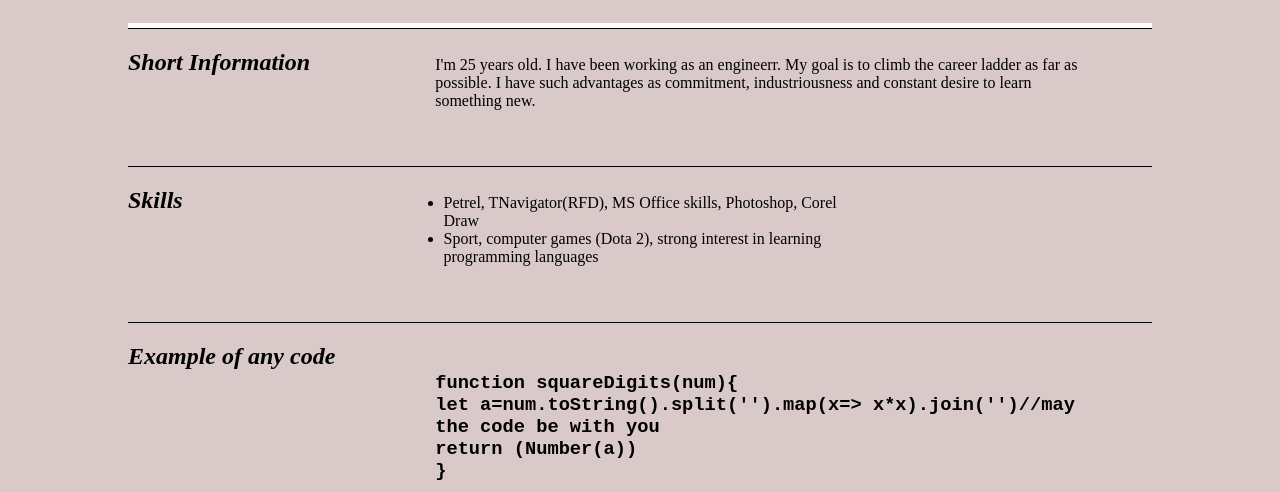
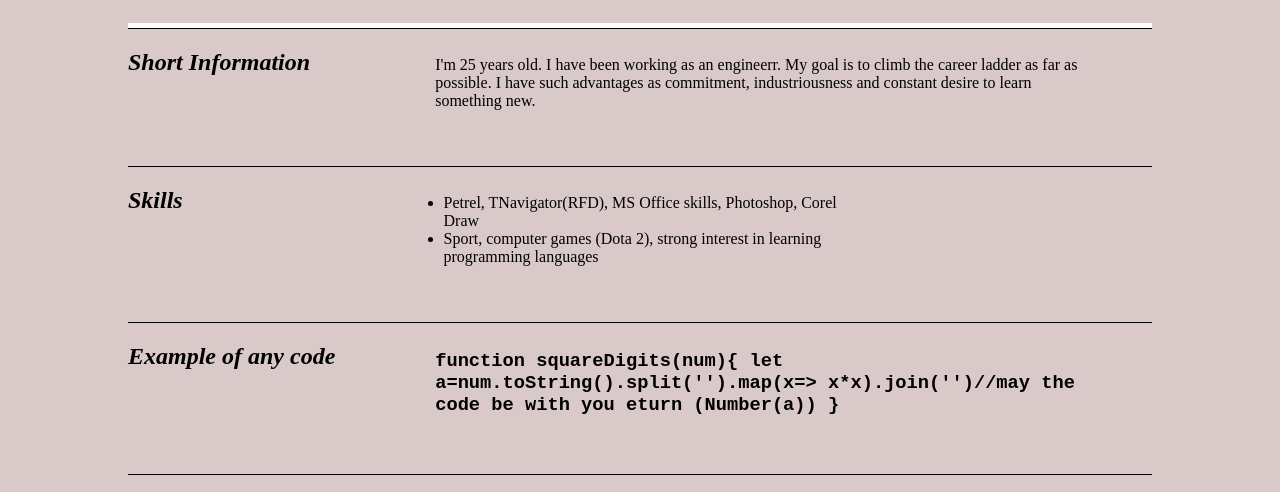
Before and after one commit to alexanderson0708/rsschool-cv1, a plain HTML site: page index.html in a window 1280 px wide. Shown: the part 283-775 px from the top of the page. Drawn offline with Linux system fonts and the light colour scheme.

Commit message:
fix: update html file

```diff
--- a/index.html
+++ b/index.html
@@ -35,10 +35,10 @@
     <section class="example">
         <h2><em>Example of any code</em></h2>
         <code>
-            <h3><br />function squareDigits(num){
-            <br />let a=num.toString().split('').map(x=> x*x).join('')//may the code be with you
-            <br />return (Number(a))
-            <br />}
+            <h3>function squareDigits(num){
+            let a=num.toString().split('').map(x=> x*x).join('')//may the code be with you
+            eturn (Number(a))
+            }
         </h3></code>
     </section>
     <section class="expirience">
```
